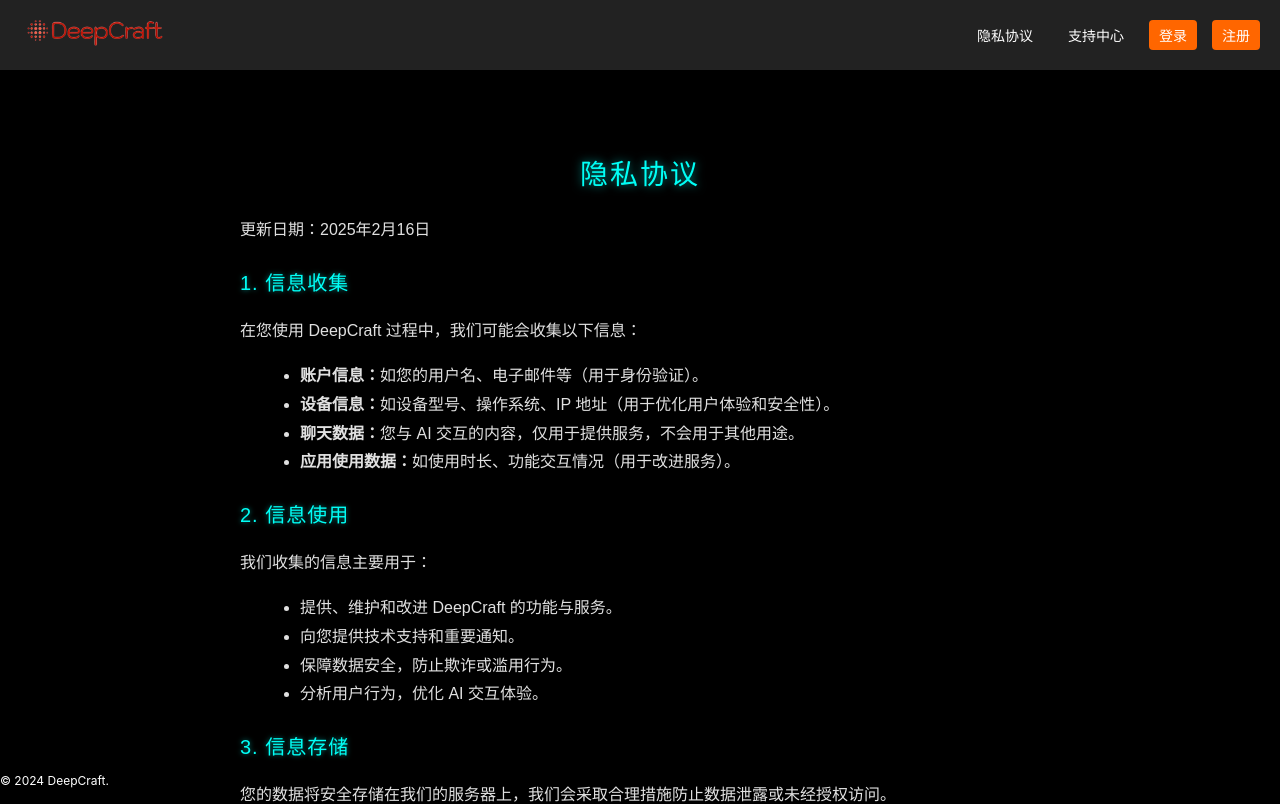
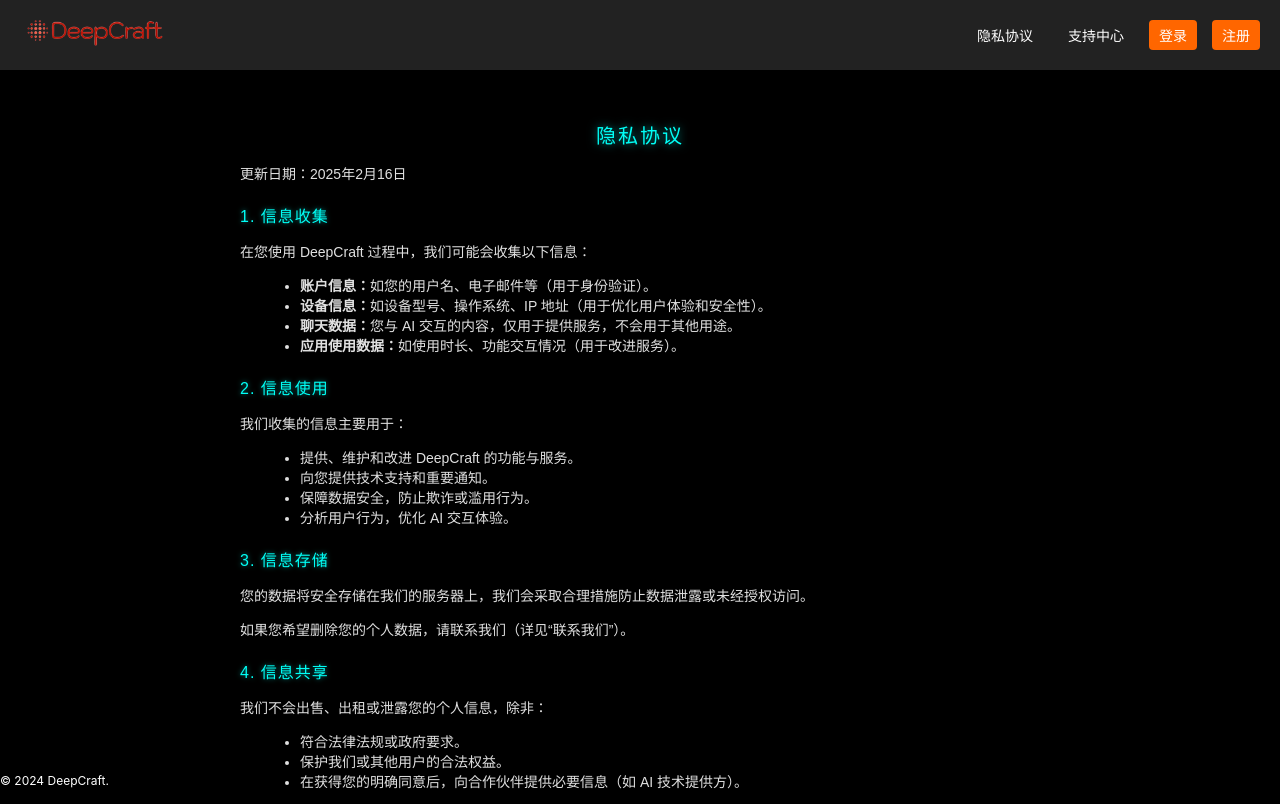
Before and after one commit to amliubo/index, a React (Create React App) app: page /#/privacy in a window 1280 px wide. Shown: the top 804 px of the page. Built offline with nearby package versions, Linux system fonts and the light colour scheme.

Commit message:
[修改] 分辨率展示样式

```diff
--- a/src/App.js
+++ b/src/App.js
@@ -5,9 +5,9 @@
 import Index from './pages/Index/Index.js';
 import Login from './pages/User/Login.js';
 import Register from './pages/User/Register.js';
-import AboutInfo from "./pages/About/AboutInfo.js";
-import PrivacyPolicy from "./pages/Privacy/PrivacyPolicy.js";
-import Support from './pages/Support/Support.js';
+import About from './pages/About/About.js';
+import PrivacyPolicy from './pages/Privacy/PrivacyPolicy.js';
+import Support from './pages/support/Support.js'
 import Copyright from "./components/Copyright.js";
 import ChatWindow from './pages/ChatWindow/ChatWindow.js';
 function App() {
@@ -20,7 +20,7 @@
           <Route path="/chat" element={<ChatWindow />} />
           <Route path="/login" element={<Login />} />
           <Route path="/register" element={<Register />} />
-          <Route path="/about" element={<AboutInfo />} />
+          <Route path="/about" element={<About />} />
           <Route path="/privacy" element={<PrivacyPolicy />} />
           <Route path="/support" element={<Support />} />
         </Routes>
--- a/src/pages/About/AboutInfo.js
+++ b/src/pages/About/About.js
@@ -28,7 +28,7 @@
     }
 };
 
-const AboutInfo = () => (
+const About = () => (
     <div style={styles.container}>
         <div style={styles.title}>DeepCraft</div>
         <p style={styles.paragraph}>基于 DeepSeek-R1 接口实现的智能工具，旨在提升工作效率与创造力。</p>
@@ -39,4 +39,4 @@
     </div>
 );
 
-export default AboutInfo;
+export default About;
--- a/src/pages/Privacy/PrivacyPolicy.js
+++ b/src/pages/Privacy/PrivacyPolicy.js
@@ -4,23 +4,21 @@
     container: {
         color: '#E0E0E0',
         fontFamily: '"Orbitron", "Rajdhani", sans-serif',
-        fontSize: '16px',
-        lineHeight: '1.8',
+        fontSize: '14px',
         maxWidth: '800px',
         margin: '0 auto',
-        paddingTop: '80px',
+        paddingTop: '50px',
         textAlign: 'left'
     },
     title: {
-        fontSize: '28px',
+        fontSize: '20px',
         textAlign: 'center',
         color: '#00FFF6',
         letterSpacing: '2px',
         textShadow: '0px 0px 10px rgba(0, 255, 246, 0.6)',
-        fontWeight: '400'
     },
     section: {
-        fontSize: '20px',
+        fontSize: '16px',
         color: '#00FFF6',
         marginTop: '20px',
         letterSpacing: '1px',
--- a/src/pages/index/Index.css
+++ b/src/pages/index/Index.css
@@ -3,13 +3,16 @@
     justify-content: center;
     align-items: center;
     overflow: hidden;
-    height: 96vh;
+    height: 80%;
+    width: 80%;
+    padding: 20px;
+    box-sizing: border-box;
 }
 
 .background-text {
     font-family: monospace;
-    font-size: min(1.5vh, 1vw, 10px);
-    white-space: pre-wrap;
+    font-size: clamp(2px, 1vw, 10px);
+    white-space: pre;
     text-align: center;
     line-height: 1;
     max-width: 100vw;
--- a/src/pages/support/Support.js
+++ b/src/pages/support/Support.js
@@ -4,15 +4,14 @@
     container: {
         color: '#E0E0E0',
         fontFamily: '"Orbitron", "Rajdhani", sans-serif',
-        fontSize: '16px',
-        lineHeight: '1.8',
+        fontSize: '14px',
         maxWidth: '800px',
         margin: '0 auto',
         paddingTop: '80px',
         textAlign: 'left'
     },
     title: {
-        fontSize: '26px',
+        fontSize: '20px',
         textAlign: 'center',
         color: '#00FFF6',
         letterSpacing: '2px',
@@ -20,7 +19,7 @@
         fontWeight: '400'
     },
     section: {
-        fontSize: '20px',
+        fontSize: '14px',
         color: '#00FFF6',
         marginTop: '20px',
         letterSpacing: '1px',
```
